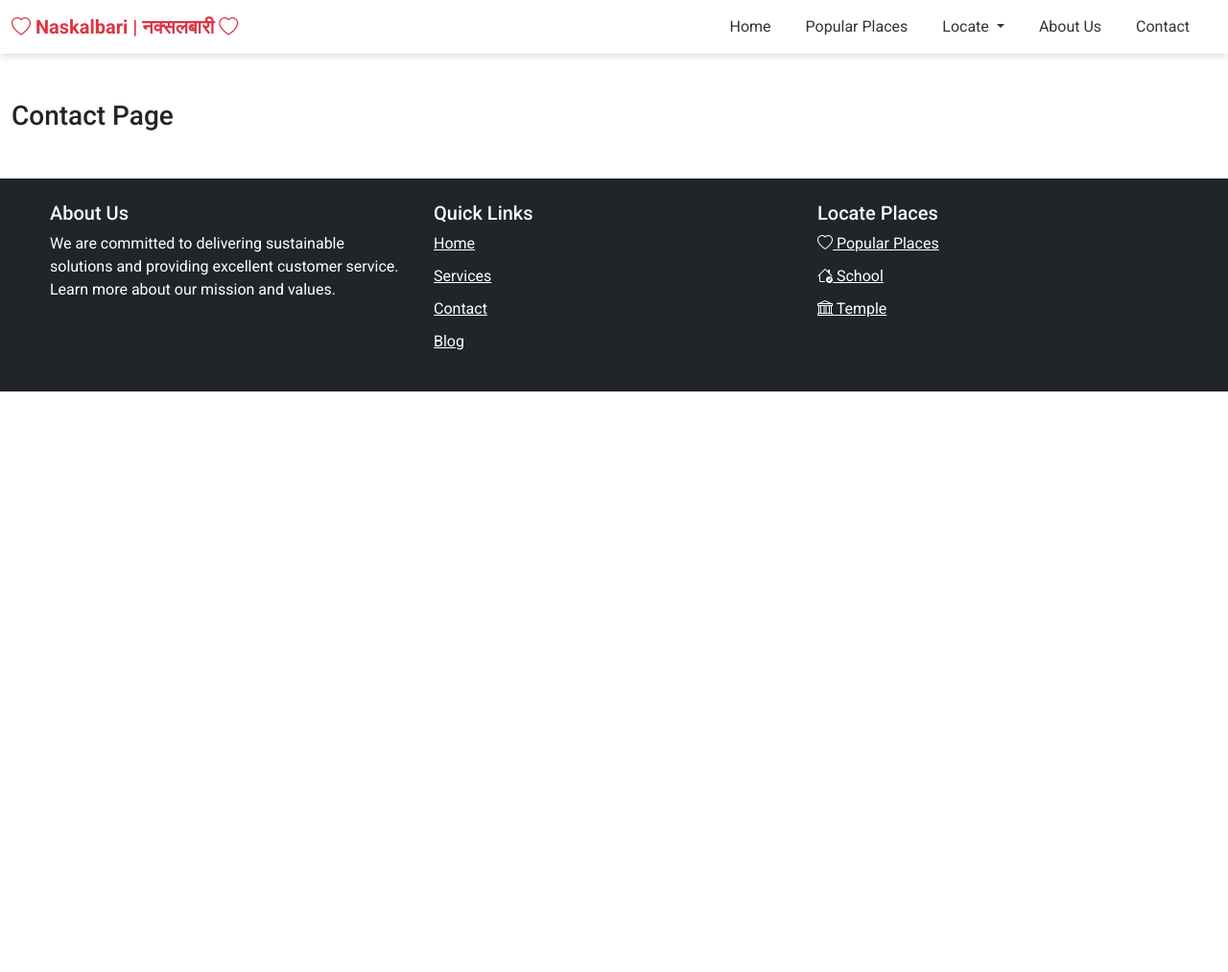
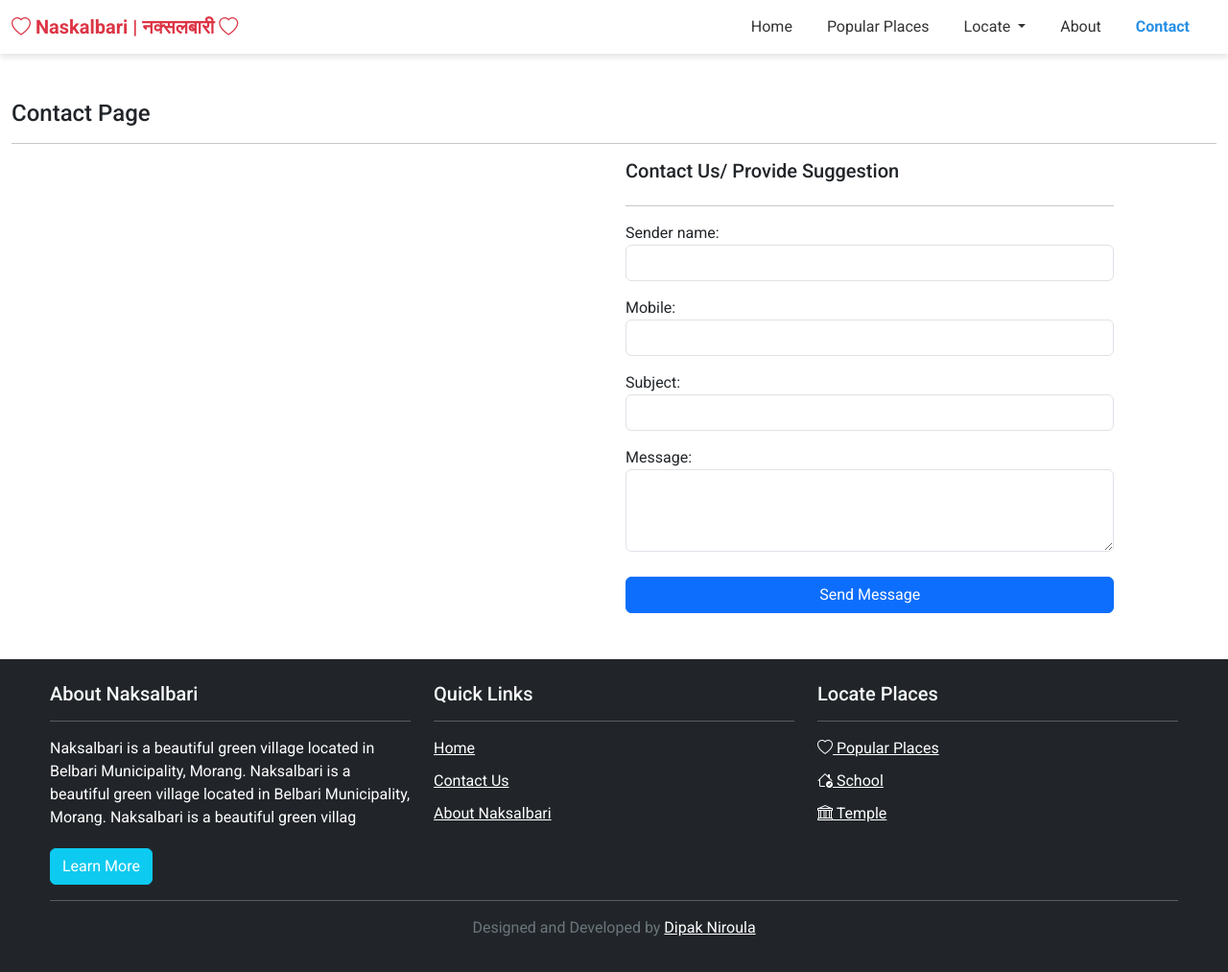
Before and after one commit to ecedreamer/janmabhumi, a Django app: page /contact/ in a window 1280 px wide. Shown: the whole page at 96% size. Before the commit the page ends 408 px from the top, so only its background shows below. Run offline with Django 5.2, Linux system fonts and the light colour scheme; data comes from the database, SQL or seed files in the repository.

Commit message:
some model addition

```diff
--- a/static/clientstatic/style.css
+++ b/static/clientstatic/style.css
@@ -31,6 +31,13 @@ body {
 .dropdown-item:hover {
     background-color: #f8f9fa;
 }
+
+/* Simple style for the active navbar item */
+.navbar-nav .nav-link.active {
+    color: #288fe5 !important; /* Blue text for active link */
+    font-weight: bold; /* Bold font for active link */
+}
+
 
 .container {
     max-width: 1200px;
--- a/templates/clienttemplates/base.html
+++ b/templates/clienttemplates/base.html
@@ -21,13 +21,13 @@
             <div class="collapse navbar-collapse" id="navbarNav">
                 <ul class="navbar-nav ms-auto">
                     <li class="nav-item">
-                        <a class="nav-link active" aria-current="page" href="{% url 'website:home' %}">Home</a>
+                        <a class="nav-link {% block home %}{% endblock %}" aria-current="page" href="{% url 'website:home' %}">Home</a>
                     </li>
                     <li class="nav-item">
-                        <a class="nav-link active" aria-current="page" href="{% url 'website:placelist' %}">Popular Places</a>
+                        <a class="nav-link {% block popular_places %}{% endblock %}" aria-current="page" href="{% url 'website:placelist' %}">Popular Places</a>
                     </li>
                     <li class="nav-item dropdown">
-                        <a class="nav-link dropdown-toggle" href="#" id="navbarDropdown" role="button" data-bs-toggle="dropdown" aria-expanded="false">
+                        <a class="nav-link dropdown-toggle {% block placelist %}{% endblock %}" href="#" id="navbarDropdown" role="button" data-bs-toggle="dropdown" aria-expanded="false">
                             Locate
                         </a>
                         <ul class="dropdown-menu" aria-labelledby="navbarDropdown">
@@ -37,10 +37,10 @@
                         </ul>
                     </li>
                     <li class="nav-item">
-                        <a href="{% url 'website:about' %}" class="nav-link">About Us</a>
+                        <a href="{% url 'website:about' %}" class="nav-link {% block about %}{% endblock %}">About</a>
                     </li>
                     <li class="nav-item">
-                        <a href="{% url 'website:contact' %}" class="nav-link">Contact</a>
+                        <a href="{% url 'website:contact' %}" class="nav-link {% block contact %}{% endblock %}">Contact</a>
                     </li>
                 </ul>
             </div>
@@ -58,24 +58,27 @@
             <div class="row">
                 <!-- Column 1 -->
                 <div class="col-md-4">
-                    <h5>About Us</h5>
-                    <p>We are committed to delivering sustainable solutions and providing excellent customer service. Learn more about our mission and values.</p>
+                    <h5>About Naksalbari</h5>
+                    <hr>
+                    <p>{{ site_info.short_description }}</p>
+                    <a href="{% url 'website:about' %}" class="btn btn-info text-white">Learn More</a>
                 </div>
 
                 <!-- Column 2 -->
                 <div class="col-md-4">
                     <h5>Quick Links</h5>
+                    <hr>
                     <ul class="list-unstyled">
-                        <li><a href="#" class="text-white">Home</a></li>
-                        <li><a href="#" class="text-white">Services</a></li>
-                        <li><a href="#" class="text-white">Contact</a></li>
-                        <li><a href="#" class="text-white">Blog</a></li>
+                        <li><a href="{% url 'website:home' %}" class="text-white">Home</a></li>
+                        <li><a href="{% url 'website:contact' %}" class="text-white">Contact Us</a></li>
+                        <li><a href="{% url 'website:about' %}" class="text-white">About Naksalbari</a></li>
                     </ul>
                 </div>
 
                 <!-- Column 3 -->
                 <div class="col-md-4">
                     <h5>Locate Places</h5>
+                    <hr>
                     <ul class="list-unstyled">
                         <li>
                             <a class="text-white" href="{% url 'website:placelist' %}"><i class="bi bi-heart"></i> Popular Places</a>
@@ -91,6 +94,12 @@
                     </ul>
                 </div>
             </div>
+            <hr>
+            <div class="row">
+                <div class="col-md-12">
+                    <p class="text-center text-secondary">Designed and Developed by <a class="text-white" href="https://dipakniroula.com.np">Dipak Niroula</a></p>
+                </div>
+            </div>
         </div>
     </footer>
 
--- a/templates/clienttemplates/contact.html
+++ b/templates/clienttemplates/contact.html
@@ -2,6 +2,41 @@
 
 {% block title %} Contact {% endblock %}
 
+{% block contact %}active{% endblock %}
+
 {% block content %}
-<h3>Contact Page</h3>
+    <section>
+        <div class="row">
+            <div class="col-md-12">
+                <h4>Contact Page</h4>
+                <hr>
+            </div>
+        </div>
+    </section>
+    <section>
+        <div class="row">
+            <div class="col-md-6">
+                <div class="row">
+                    <div class="col-md-12">
+
+                    </div>
+                </div>
+            </div>
+            <div class="col-md-6">
+                <div class="row">
+                    <div class="col-md-10">
+                        <h5 class="mb-4">Contact Us/ Provide Suggestion</h5>
+                        <hr>
+                        <form method="POST" action="">
+                            {% csrf_token %}
+                            {{ form.as_p }}
+                            <div class="d-grid">
+                                <button type="submit" class="btn btn-primary">Send Message</button>
+                            </div>
+                        </form>
+                    </div>
+                </div>
+            </div>
+        </div>
+    </section>
 {% endblock %}
--- a/website/forms/admin_forms.py
+++ b/website/forms/admin_forms.py
@@ -11,7 +11,6 @@ from django_summernote.widgets import SummernoteWidget
 
 from .form_utils import BootstrapForm, RegexPasswordValidator
 from website import models
-
 
 
 class OperatorLoginForm(forms.Form):
@@ -52,7 +51,7 @@ class OperatorLoginForm(forms.Form):
 
 class AdminPageForm(BootstrapForm, forms.ModelForm):
     class Meta:
-        model = models.Page
+        model = models.ExtraPage
         fields = "__all__"
         widgets = {
             "content": SummernoteWidget(
--- a/website/forms/client_forms.py
+++ b/website/forms/client_forms.py
@@ -0,0 +1,14 @@
+from django import forms
+from website.models import ContactMessage
+
+
+class ContactForm(forms.ModelForm):
+    class Meta:
+        model = ContactMessage
+        fields = ["sender_name", "mobile", "subject", "message"]
+        widgets = {
+            "sender_name": forms.TextInput(attrs={"class": "form-control"}),
+            "mobile": forms.TextInput(attrs={"class": "form-control"}),
+            "subject": forms.TextInput(attrs={"class": "form-control"}),
+            "message": forms.Textarea(attrs={"class": "form-control", "rows": 3}),
+        }
--- a/website/models.py
+++ b/website/models.py
@@ -35,7 +35,22 @@ class Operator(AbstractModel):
         return self.full_name
 
 
-class Page(AbstractModel):
+class SiteInfo(AbstractModel):  # only one can be active, if multiple, the latest will be taken
+    version = models.PositiveIntegerField(default=0, unique=True)
+    name = models.CharField(max_length=64)
+    municipality = models.CharField(max_length=64)
+    ward_no = models.CharField(max_length=3)
+    district = models.CharField(max_length=64)
+    province = models.CharField(max_length=64)
+    image = models.ImageField(upload_to="site_info/")
+    short_description = models.CharField(max_length=200)
+    description = models.TextField()
+
+    def __str__(self) -> str:
+        return str(self.version)
+
+
+class ExtraPage(AbstractModel):
     page_name = models.CharField(max_length=64)
     page_slug = models.SlugField(max_length=128)
     image = models.ImageField(upload_to="pages/", null=True, blank=True)
@@ -87,3 +102,21 @@ class ExecutiveMembers(AbstractModel):
 
     def __str__(self) -> str:
         return f"{self.full_name} ({self.place.name})"
+
+
+class ImageSlider(AbstractModel):
+    slider_name = models.CharField(max_length=128)
+    image = models.ImageField(upload_to="sliders/")
+
+    def __str__(self) -> str:
+        return self.slider_name
+
+
+class ContactMessage(AbstractModel):
+    sender_name = models.CharField(max_length=64)
+    mobile = models.CharField(max_length=16, blank=True)
+    subject = models.CharField(max_length=128)
+    message = models.TextField()
+
+    def __str__(self) -> str:
+        return self.sender_name
--- a/website/urls.py
+++ b/website/urls.py
@@ -10,6 +10,7 @@ urlpatterns = [
     path("about/", client_views.AboutView.as_view(), name="about"),
     path("contact/", client_views.ContactView.as_view(), name="contact"),
     path("places/", client_views.PlaceListView.as_view(), name="placelist"),
+    path("places/<slug>", client_views.PlaceDetailView.as_view(), name="placedetail"),
     path("<category>/places/", client_views.PlaceListView.as_view(), name="categorizedplacelist"),
 
     path("<slug>/", client_views.PageDetailView.as_view(), name="pagedetail"),  # dont put any url with single path param below this
--- a/website/views/client_views.py
+++ b/website/views/client_views.py
@@ -1,12 +1,17 @@
+import logging
+
 from django.views import generic
+from django.urls import reverse_lazy
 
-from website.models import Page, PlaceCategory, Place
+from website.models import *
+from website.forms.client_forms import *
 
 
 class ClientMixin(object):
 
     def get_context_data(self, **kwargs):
         context = super().get_context_data(**kwargs)
+        context["site_info"] = SiteInfo.objects.filter(is_active=True).order_by("version").last()
         context["place_categories"] = PlaceCategory.objects.filter(is_active=True)
         return context
 
@@ -14,13 +19,20 @@ class ClientMixin(object):
 class HomeView(ClientMixin, generic.TemplateView):
     template_name = "clienttemplates/home.html"
 
+    def get_context_data(self, **kwargs):
+        context = super().get_context_data(**kwargs)
+        context["image_sliders"] = ImageSlider.objects.filter(is_active=True).order_by("-id")
+        return context
+
 
 class AboutView(ClientMixin, generic.TemplateView):
     template_name = "clienttemplates/about.html"
 
 
-class ContactView(ClientMixin, generic.TemplateView):
+class ContactView(ClientMixin, generic.CreateView):
     template_name = "clienttemplates/contact.html"
+    form_class = ContactForm
+    success_url = reverse_lazy("website:home")
 
 
 class PageDetailView(ClientMixin, generic.DetailView):
@@ -28,18 +40,42 @@ class PageDetailView(ClientMixin, generic.DetailView):
     context_object_name = "page"
 
     def get_object(self, queryset=None):
-        return Page.objects.filter(page_slug=self.kwargs["slug"]).first()
+        return ExtraPage.objects.filter(page_slug=self.kwargs["slug"]).first()
 
 
-class PlaceListView(ClientMixin, generic.ListView):
+class PlaceListView(ClientMixin, generic.TemplateView):
     template_name = "clienttemplates/placelist.html"
-    context_object_name = "placelist"
 
-    def get_queryset(self):
-        print(self.request.GET)
-        if "category" in self.kwargs:
-            category = self.kwargs["category"]
-            places = Place.objects.filter(is_active=True, category__name__iexact=category).order_by("view_count")
-        else:
-            places = Place.objects.filter(is_active=True).order_by("view_count")
-        return places
+    def get_context_data(self, **kwargs):
+        context = super().get_context_data(**kwargs)
+        try:
+            if "category" in self.kwargs:
+                category = self.kwargs["category"]
+                context["category"] = PlaceCategory.objects.get(name__iexact=category)
+                places = Place.objects.filter(is_active=True, category__name__iexact=category).order_by("view_count")
+            else:
+                context["place_type"] = "popular_places"
+                places = Place.objects.filter(is_active=True).order_by("view_count")
+            context["placelist"] = places
+            return context
+        except Exception as e:
+            logging.error(f"Invalid Category; {e}")
+            context["error"] = "Invalid Category"
+        return context
+
+
+class PlaceDetailView(ClientMixin, generic.DetailView):
+    template_name = "clienttemplates/placedetail.html"
+    model = Place
+    context_object_name = "place"
+
+    def get_context_data(self, **kwargs):
+        context = super().get_context_data(**kwargs)
+        context["executive_members"] = ExecutiveMembers.objects.filter(place_id=self.object).order_by("level")
+        return context
+
+    def get_object(self, queryset=None):
+        place = super().get_object()
+        place.view_count += 1
+        place.save()
+        return place
```
Also changed, not shown: templates/clienttemplates/about.html (+8 -2 lines), templates/clienttemplates/home.html (+43 -6 lines), templates/clienttemplates/placedetail.html (added, +41 -0 lines), templates/clienttemplates/placelist.html (+28 -6 lines), db.sqlite3, website/migrations/0004_rename_page_extrapage.py (added), website/migrations/0005_siteinfo.py (added), website/migrations/0006_siteinfo_ward_no.py (added), website/migrations/0007_siteinfo_short_description.py (added), website/migrations/0008_imageslider.py (added), website/migrations/0009_contactmessage.py (added).
